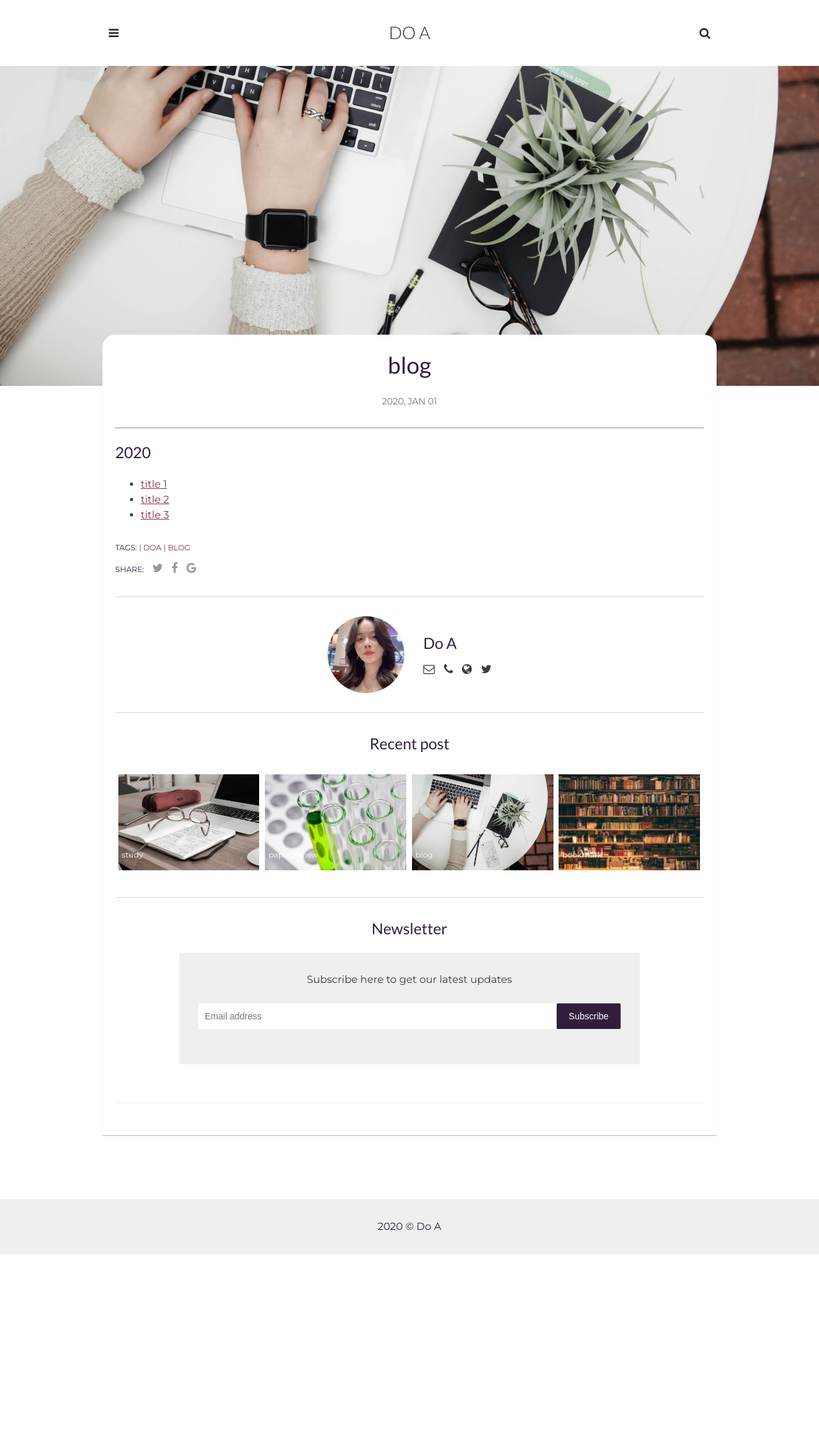
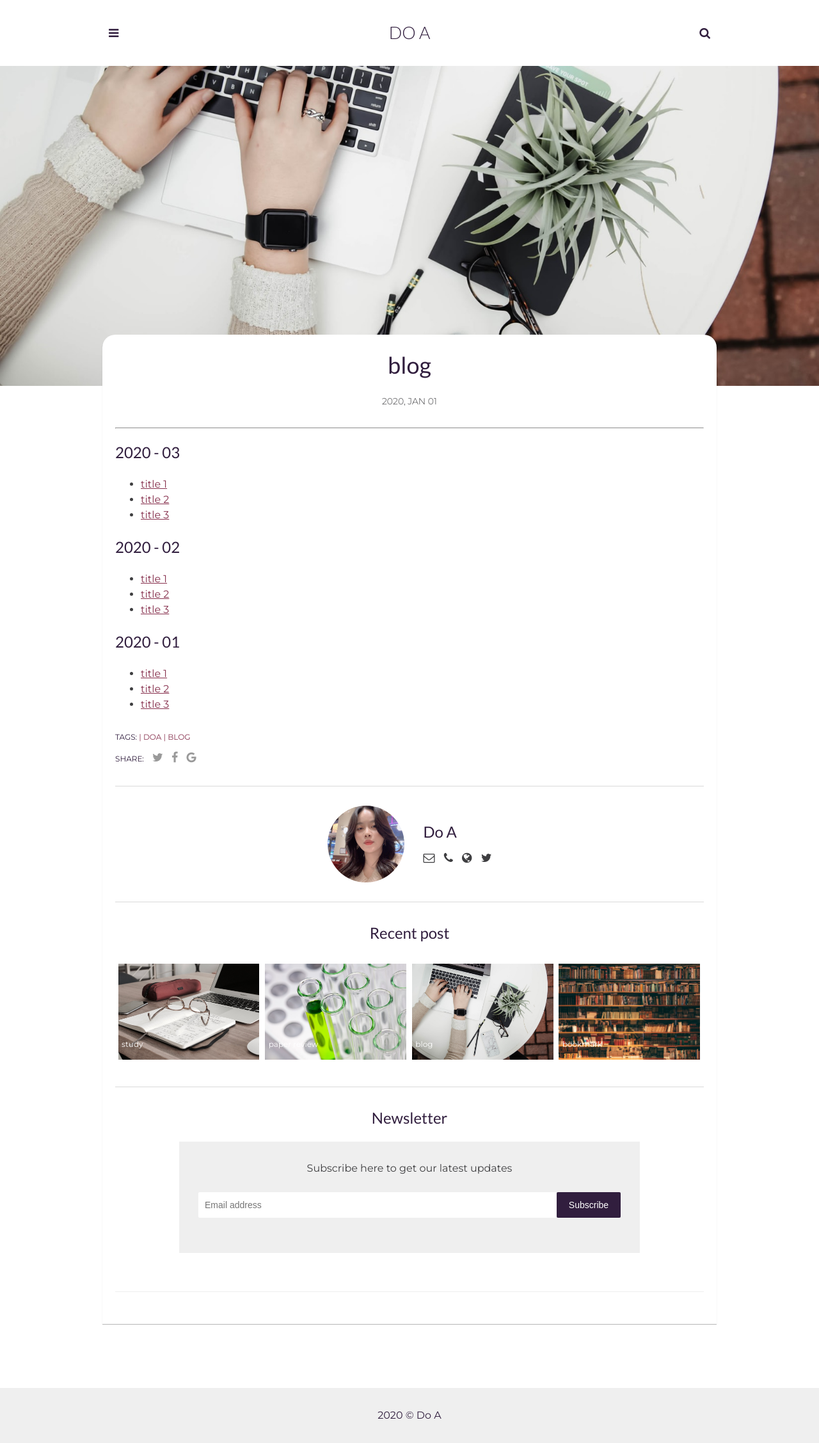
Before and after one commit to userdoa/userdoa.github.io, a Jekyll site: the page built from _posts/blog/2020-01-01-blog.markdown, in a window 1280 px wide. Shown: the whole page at 64% size. Built offline with Jekyll 4.4.1, drawn with Linux system fonts in a browser that asks for light colours; comment, search, counter and statistics services are not loaded.

Commit message:
Update 2020-01-01-blog.markdown

```diff
--- a/_posts/blog/2020-01-01-blog.markdown
+++ b/_posts/blog/2020-01-01-blog.markdown
@@ -8,8 +8,23 @@ tags: [DoA, blog]
 
 ---
 
-## 2020
+
+## 2020 - 03
 
 - <a href="https://userdoa.github.io/">title 1</a>
 - <a href="https://userdoa.github.io/">title 2</a>
 - <a href="https://userdoa.github.io/">title 3</a>
+
+
+## 2020 - 02
+
+- <a href="https://userdoa.github.io/">title 1</a>
+- <a href="https://userdoa.github.io/">title 2</a>
+- <a href="https://userdoa.github.io/">title 3</a>
+
+
+## 2020 - 01
+
+- <a href="https://userdoa.github.io/">title 1</a>
+- <a href="https://userdoa.github.io/">title 2</a>
+- <a href="https://userdoa.github.io/">title 3</a>
```
